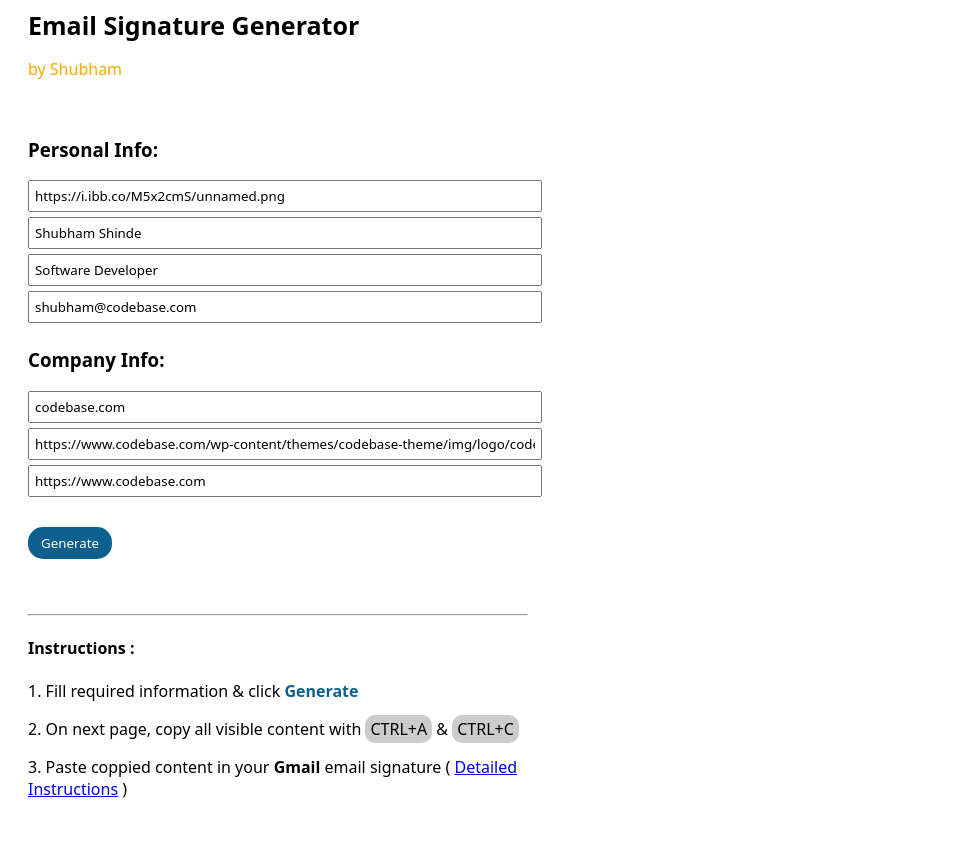
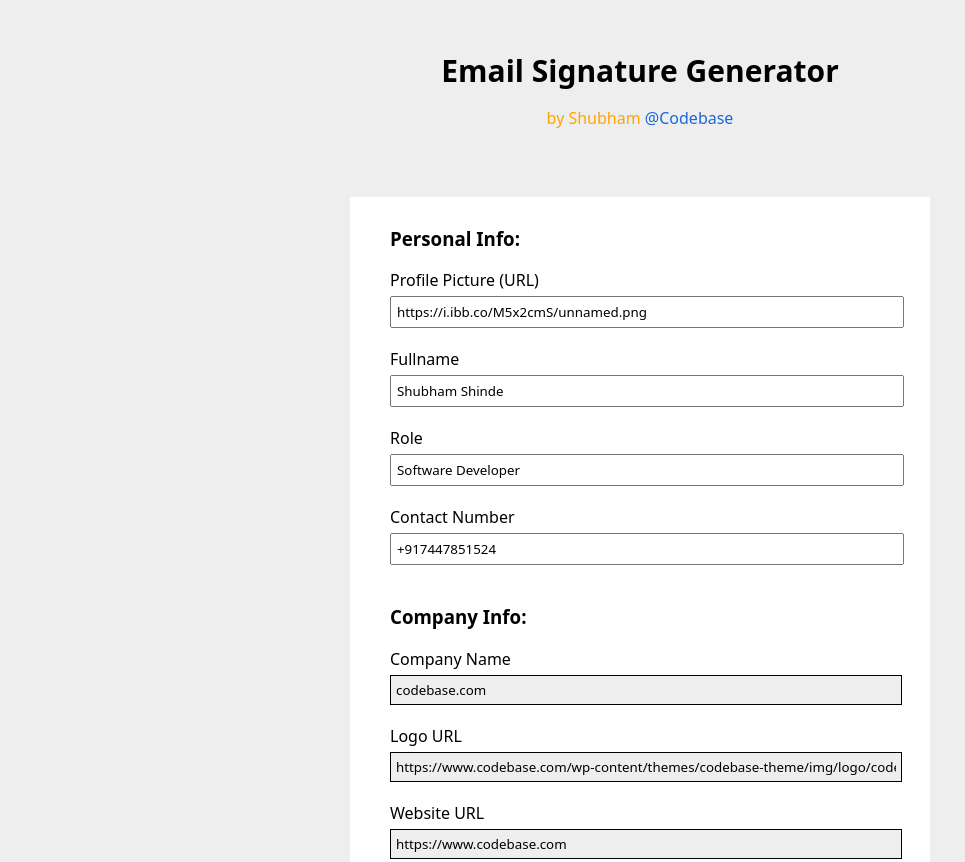
Before and after one commit to shubshinde/email-signature-generator, a plain HTML site: page index.html in a window 1280 px wide. Shown: the top 862 px of the page, without its empty margins (0-965 px from the left). Before the commit the page ends 816 px from the top, so only its background shows below. Drawn offline with Linux system fonts and the light colour scheme.

Commit message:
Add files via upload

```diff
--- a/index.html
+++ b/index.html
@@ -9,121 +9,142 @@
 <body>
 	<header>
 		<span class="heading">Email Signature Generator</span>
-			<p>by Shubham</p>
+		<p>
+			by Shubham
+			<a style="color: rgb(26, 104, 220); text-decoration: none" href="https://www.codebase.com/">@Codebase</a>
+		</p>
 	</header>
 
 	<br />
 
+	<div class="flex">
 		<form action="signature.html" method="GET" class="fields">
 			<!-- Personal -->
 			<h3>Personal Info:</h3>
-			<input
-				required
-				placeholder="Profile Picture (URL)"
-				type="text"
-				value="https://i.ibb.co/M5x2cmS/unnamed.png"
-				name="emp_profile"
-			/>
-			<input
-				required
-				placeholder="Fullname"
-				type="text"
-				value="Shubham Shinde"
-				name="emp_name"
-			/>
-			<input
-				required
-				placeholder="Role"
-				type="text"
-				value="Software Developer"
-				name="emp_role"
-			/>
-			<input
-				required
-				placeholder="Work Email"
-				type="email"
-				value="shubham@codebase.com"
-				name="emp_email"
-			/>
+			<label for="">Profile Picture (URL)</label>
+			<input required placeholder="Profile Picture (URL)" type="text" value="https://i.ibb.co/M5x2cmS/unnamed.png"
+				name="emp_profile" />
+			<label for="">Fullname</label>
+			<input required placeholder="Fullname" type="text" value="Shubham Shinde" name="emp_name" />
+			<label for="">Role</label>
+			<input required placeholder="Role" type="text" value="Software Developer" name="emp_role" />
+			<label for="">Contact Number</label>
+			<input required placeholder="(+CC) 10 digit number" type="text" value="+917447851524" name="emp_mobile" />
 			<!-- Company -->
 			<h3>Company Info:</h3>
-			<input
-				required
-				placeholder="Company Name"
-				type="text"
-				value="codebase.com"
-				name="comp_title"
-			/>
-			<input
-				required
-				placeholder="Company Logo (URL)"
-				type="text"
+			<label for="">Company Name</label>
+			<input required placeholder="Company Name" type="text" value="codebase.com" name="comp_title" readonly
+				onclick="return false;" style="background-color: #eee; border: 1px solid" />
+			<label for="">Logo URL</label>
+			<input required placeholder="Company Logo (URL)" type="text"
 				value="https://www.codebase.com/wp-content/themes/codebase-theme/img/logo/codebase-2.png"
-				name="comp_logo"
-			/>
-			<input
-				required
-				placeholder="Company website (Https)"
-				type="text"
-				value="https://www.codebase.com"
-				name="comp_url"
-			/>
+				name="comp_logo" readonly onclick="return false;" style="background-color: #eee; border: 1px solid" />
+			<label for="">Website URL</label>
+			<input required placeholder="Company website (Https)" type="text" value="https://www.codebase.com"
+				name="comp_url" readonly onclick="return false;" style="background-color: #eee; border: 1px solid" />
 
 			<button type="submit">Generate</button>
 
-			<br />
-			<br />
+		</form>
 
 		<!-- Instructions -->
-			<hr />
-			<h4>Instructions :</h4>
+
+		<div class="instructions">
+			<h3>Instructions :</h3>
 			<span>
 				<p>
 					1. Fill required information & click
 					<b style="color: rgb(12, 96, 142)">Generate</b>
 				</p>
 				<p>
-					2. On next page, copy all visible content with
+					2. You can use
+					<a target="_blank" href="https://imgur.com/upload"><b>Imgur.com</b></a>
+					to host your profile picture & generate the URL.
+					<p><small>(Steps: Login to Imgur > Upload Image > Open Uploaded Image In new
+							Tab > Copy URL from address bar )</small></p>
+				</p>
+				<p>
+					3. On next page, copy all visible content with
 					<span class="highlight">CTRL+A</span> &
 					<span class="highlight">CTRL+C</span>
 				</p>
 				<p>
-					3. Paste coppied content in your <b>Gmail</b> email signature (
+					4. Paste coppied content in your <b>Gmail</b> email signature (
 					<a target="_blank" href="AddToGamil.pdf">Detailed Instructions</a> )
 				</p>
 			</span>
-		</form>
+		</div>
+	</div>
 
 	<style>
 		* {
 			font-family: system-ui;
 		}
+
+		body{
+			background-color: #eee;
+		}
+
+		.instructions {
+			padding: 0 20px;
+    height: 100%;
+    box-shadow: 1px 3px 3px 3px #eee;
+	background-color: #fff;
+		}
+
+		.flex {
+			display: flex;
+			width: 100%;
+			flex-direction: row;
+			flex-wrap: wrap;
+			align-content: center;
+			justify-content: center;
+			align-items: flex-start;
+			gap: 50px;
+		}
+
 		.highlight {
 			background: #91919075;
 			padding: 3px 5px;
 			border-radius: 10px;
 		}
+
 		header {
-				padding: 0 20px;
+    margin-top: 30px;
+    margin-bottom: 30px;
+    display: flex;
+    flex-direction: column;
+    flex-wrap: nowrap;
+    align-content: center;
+    justify-content: center;
+    align-items: center;
 		}
+
 		header .heading {
-				font-size: 25px;
+			font-size: 30px;
 			font-weight: 600;
+			margin-top: 20px;
 		}
+
 		header p {
 			color: orange;
 			font-weight: 500;
 		}
+
 		.fields {
-				padding: 0 20px;
+			padding: 10px 40px;
 			max-width: 500px;
+			box-shadow: 1px 3px 3px 3px #eee;
+			background-color: #fff;
 		}
+
 		.fields input {
 			width: 100%;
 			padding: 5px;
-				margin-top: 5x;
-				margin-bottom: 5px;
+			margin-top: 5px;
+			margin-bottom: 20px;
 		}
+
 		.fields button[type="submit"] {
 			width: fit-content;
 			padding: 7px 13px;
```
Also changed, not shown: signature.html (+7 -7 lines). Lines whose indentation alone changed are shown as unchanged.
